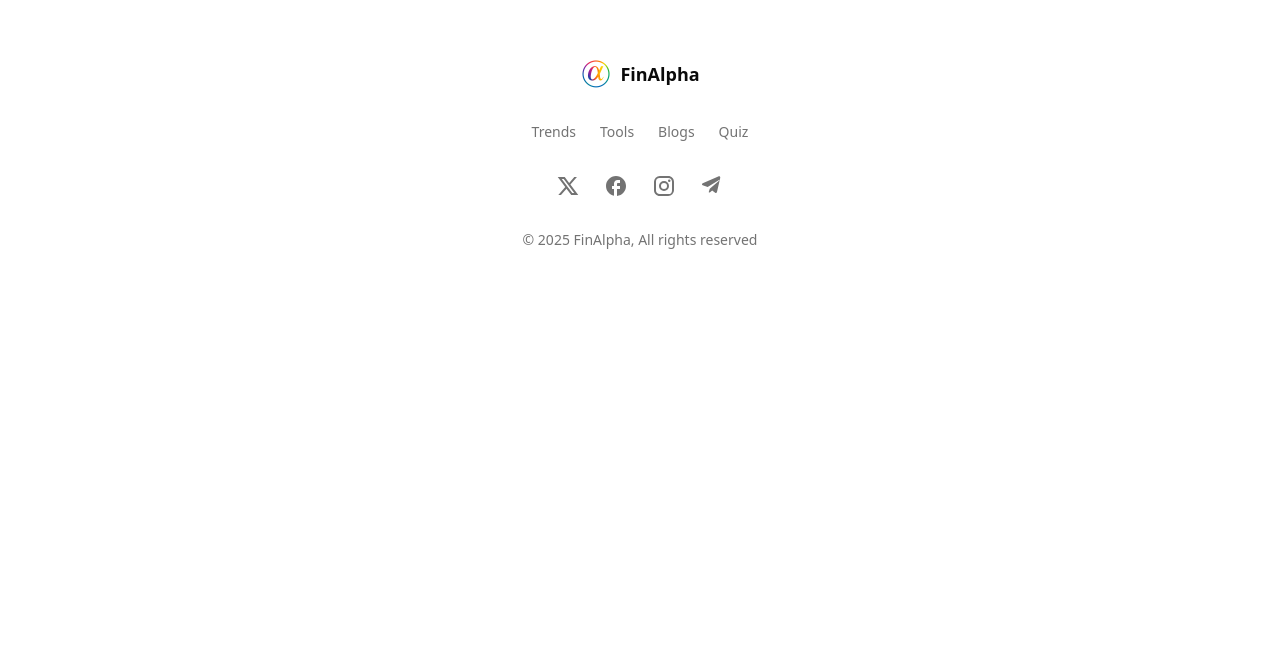
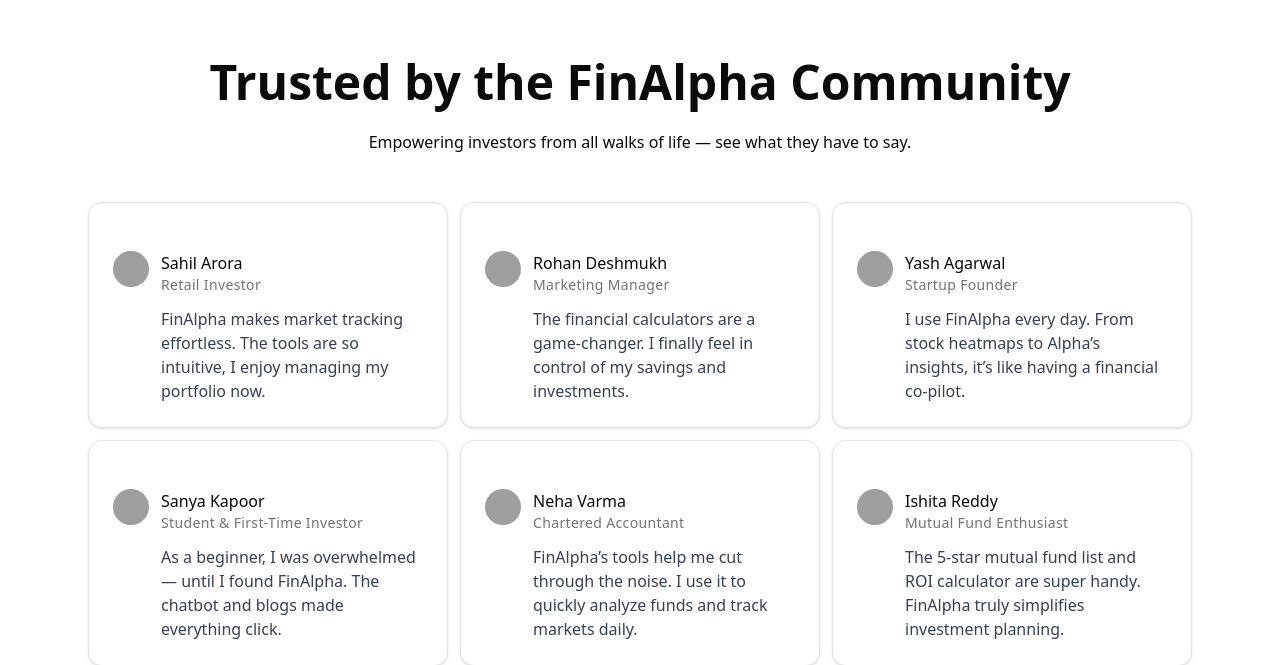
Before and after one commit to shibu-sd/FinAlpha, a Next.js app: page / in a window 1280 px wide. Shown: the part 2297-2962 px from the top of the page. Before the commit the page ends 2675 px from the top, so only its background shows below. Built offline with nearby package versions, Linux system fonts and the light colour scheme; grey boxes are pictures that could not be loaded.

Commit message:
updated the home page to include testimonials

```diff
--- a/app/page.tsx
+++ b/app/page.tsx
@@ -2,6 +2,7 @@
 import FooterSection from "@/components/footer";
 import { HeroHeader } from "@/components/hero-header";
 import HeroSection from "@/components/hero-section";
+import Testimonials from "@/components/testimonials";
 import Image from "next/image";
 
 export default function Home() {
@@ -10,6 +11,7 @@
       <HeroHeader />
       <HeroSection />
       <Features />
+      <Testimonials />
       <FooterSection />
     </>
   );
```
